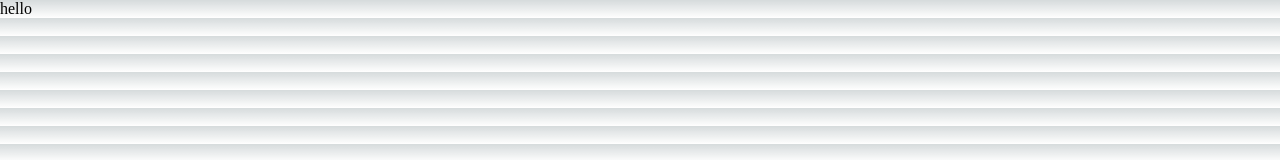
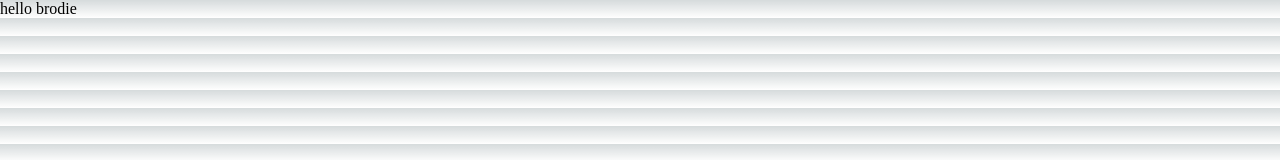
Before and after one commit to bryan-emerson/nextjs_portfolio, a Next.js app: page / in a window 1280 px wide. Shown: the top 160 px of the page. Built offline with nearby package versions, Linux system fonts and the light colour scheme.

Commit message:
merge complete

```diff
--- a/pages/index.js
+++ b/pages/index.js
@@ -8,7 +8,7 @@ const inter = Inter({ subsets: ['latin'] })
 export default function Home() {
   return (
     <>
-    <div>hello</div>
+    <div>hello brodie</div>
     </>
   )
 }
```
